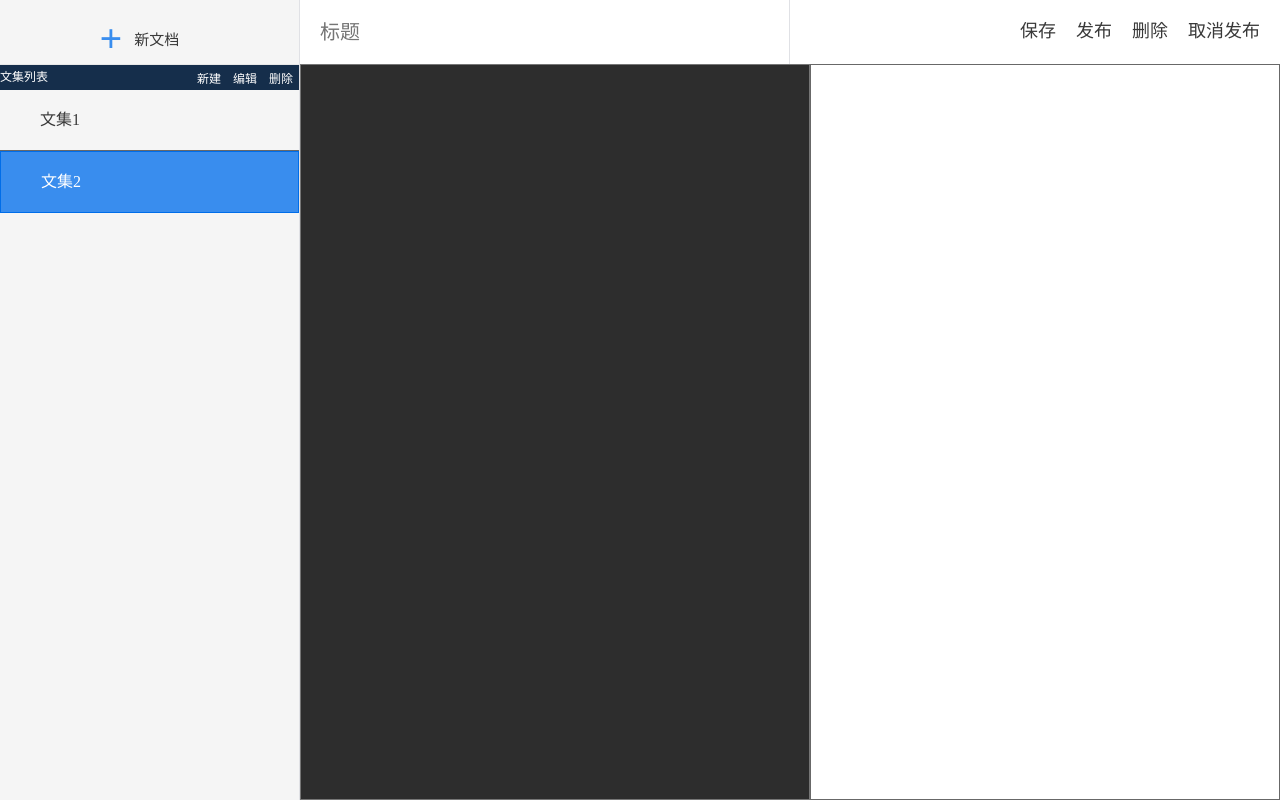
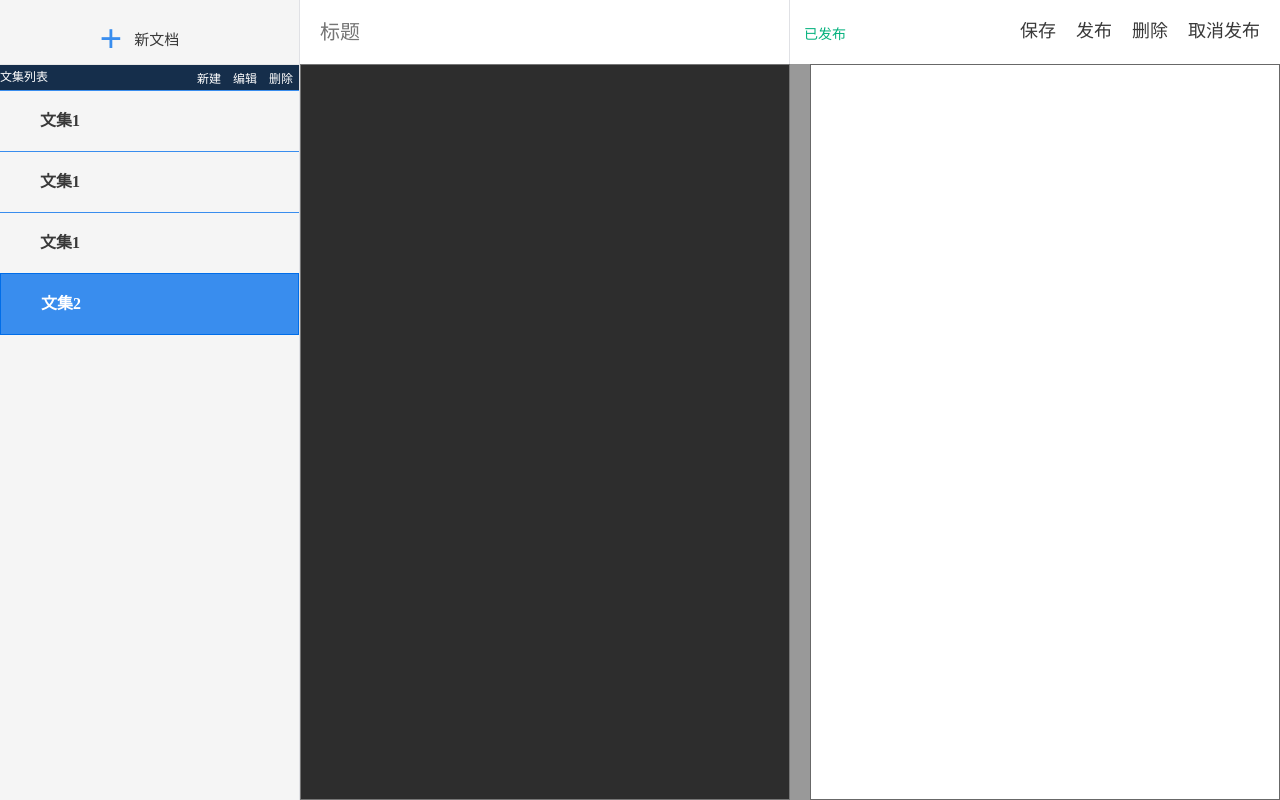
Before and after one commit to HeyManLean/MyBlog, a Python web app: template app/templates/editor.html in a window 1280 px wide. Run offline with Jinja, Linux system fonts and the light colour scheme; the template is opened without the code that fills it, so the values that code supplies are empty.

Commit message:
完整界面

```diff
--- a/app/static/css/editor.css
+++ b/app/static/css/editor.css
@@ -15,11 +15,11 @@ body {
     -webkit-box-sizing: border-box;
     -moz-box-sizing: border-box;
 }
+
 ul {
     margin: 0;
     padding: 0;
 }
-
 
 .sidebar {
     width: 300px;
@@ -42,10 +42,10 @@ ul {
 
 .sidebar-item {
     line-height: 60px;
-
 }
 
-.sidebar-item label:hover, .sidebar-list li:hover {
+.sidebar-item label:hover,
+.sidebar-list li:hover {
     background: #b7d2f3;
     cursor: pointer;
 }
@@ -55,7 +55,7 @@ ul {
     display: none;
 }
 
-.sidebar-item input[type="checkbox"]:checked ~ ul {
+.sidebar-item input[type="checkbox"]:checked~ul {
     display: block;
 }
 
@@ -63,14 +63,15 @@ ul {
     margin: 0;
     padding-left: 40px;
     font-size: 16px;
+    font-weight: bold;
     cursor: pointer;
     color: #393939;
     display: inline-block;
     width: 100%;
-    border-bottom: 1px solid #686868;
+    border-top: 1px solid #398dee;
 }
 
-.sidebar-item label.active{
+.sidebar-item label.active {
     background: #398dee;
     border: 1px solid #006de9;
     color: #fff;
@@ -103,12 +104,12 @@ ul {
     position: relative;
 }
 
-.create:hover *{
+.create:hover * {
     color: #398dee;
 }
 
-.sidebar-list li{
-    padding-left: 50px;
+.sidebar-list li {
+    padding-left: 60px;
     color: #686868
 }
 
@@ -124,7 +125,9 @@ ul {
     color: white;
 }
 
-.create-category, .edit-category, .delete-category {
+.create-category,
+.edit-category,
+.delete-category {
     float: right;
     background-color: #152e4b;
     color: white;
@@ -133,11 +136,12 @@ ul {
     height: 100%;
 }
 
-.create-category:hover, .edit-category:hover, .delete-category:hover {
+.create-category:hover,
+.edit-category:hover,
+.delete-category:hover {
     background-color: #398dee;
     cursor: pointer;
 }
-
 
 /*
 editor
@@ -166,7 +170,7 @@ editor
     padding: 0;
     resize: none;
     color: white;
-    padding: 20px;
+    padding: 20px 0 0 20px;
 }
 
 .show-content {
@@ -176,7 +180,10 @@ editor
     font-size: 16px;
 }
 
-.save-content, .publish-content, .delete-content, .unpublish-content {
+.save-content,
+.publish-content,
+.delete-content,
+.unpublish-content {
     float: right;
     font-size: 18px;
     line-height: 62px;
@@ -184,7 +191,10 @@ editor
     color: #393939;
 }
 
-.save-content:hover, .publish-content:hover, .delete-content:hover, .unpublish-content:hover {
+.save-content:hover,
+.publish-content:hover,
+.delete-content:hover,
+.unpublish-content:hover {
     color: black;
     font-weight: bold;
     cursor: pointer;
@@ -194,7 +204,6 @@ editor
     display: flex;
     display: -webkit-flex;
     height: 100vh;
-
 }
 
 .editor {
@@ -204,6 +213,38 @@ editor
     flex-direction: column;
 }
 
+.title-menu {
+    user-select: none;
+}
+
 .edit-menu {
     flex: 1;
 }
+
+.editor-tip {
+    display: inline-block;
+    height: 100%;
+    padding-left: 10px;
+    font-size: 14px;
+    color: #02b17c;
+    width: 200px;
+}
+
+.content #toggle-input {
+    display: none;
+}
+
+.toggle-label {
+    height: 100%;
+    width: 20px;
+    text-align: center;
+    background-color: rgb(153, 153, 153);
+}
+.toggle-label:hover {
+    background-color: rgba(122, 167, 219, 0.4);
+    cursor: pointer;
+}
+
+input#toggle-input:checked+.show-content {
+    display: none;
+}
--- a/app/templates/editor.html
+++ b/app/templates/editor.html
@@ -42,6 +42,36 @@
                     </ul>
                 </li>
                 <li>
+                    <input type="checkbox" name="c1" id="c3" value="1">
+                    <label for="c3" class="category-label">文集1</label>
+                    <ul class="sidebar-list">
+                        <li>
+                            <div cid=1>文章1</div>
+                        </li>
+                        <li>
+                            <div cid=2>文章1</div>
+                        </li>
+                        <li>
+                            <div cid=3>文章1</div>
+                        </li>
+                    </ul>
+                </li>
+                <li>
+                    <input type="checkbox" name="c1" id="c4" value="1">
+                    <label for="c4" class="category-label">文集1</label>
+                    <ul class="sidebar-list">
+                        <li>
+                            <div cid=1>文章1</div>
+                        </li>
+                        <li>
+                            <div cid=2>文章1</div>
+                        </li>
+                        <li>
+                            <div cid=3>文章1</div>
+                        </li>
+                    </ul>
+                </li>
+                <li>
                     <input type="checkbox" name="c2" id="c2" value="2">
                     <label for="c2" class="category-label active">文集2</label>
                     <ul class="sidebar-list">
@@ -61,6 +91,7 @@
         <div class="editor">
             <div class="title-menu">
                 <input type="text" placeholder="标题" class="title-input">
+                <div class="editor-tip">已发布</div>
                 <div class="unpublish-content">取消发布</div>
                 <div class="delete-content">删除</div>
                 <div class="publish-content">发布</div>
@@ -69,6 +100,8 @@
             <div class="edit-menu">
                 <div class="content">
                     <textarea class="edit-content"></textarea>
+                    <label class="toggle-label" for="toggle-input"></label>
+                    <input type="checkbox" id="toggle-input" name="toggle-input">
                     <div class="show-content"></div>
                 </div>
             </div>
```
